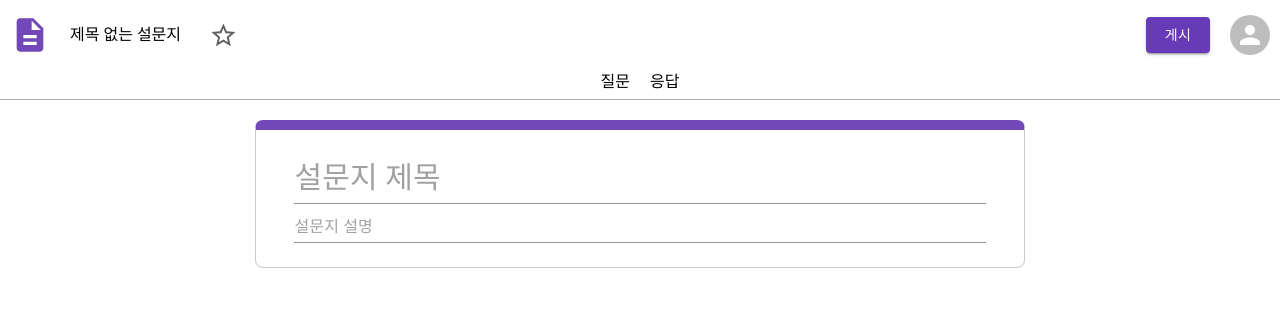
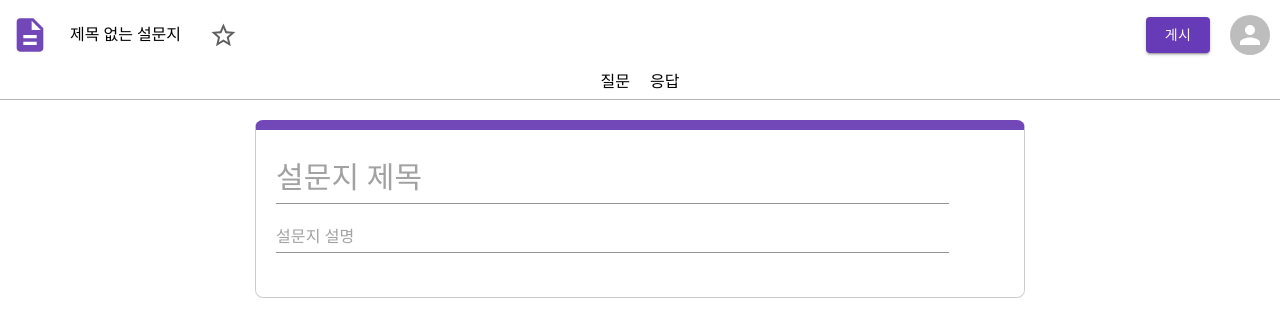
Before and after one commit to priestone/google_form, a React (Create React App) app: page /#/edit in a window 1280 px wide. Shown: the top 336 px of the page. Built offline with nearby package versions, Linux system fonts and the light colour scheme.

Commit message:
Toggle setting

```diff
--- a/src/pages/Edit.tsx
+++ b/src/pages/Edit.tsx
@@ -1,7 +1,14 @@
 import styled from "styled-components";
 import Header from "../components/Header";
-import { TextField } from "@mui/material";
+import { TextField, ToggleButton, ToggleButtonGroup } from "@mui/material";
+import FormatBoldIcon from "@mui/icons-material/FormatBold";
+import FormatItalicIcon from "@mui/icons-material/FormatItalic";
+import FormatUnderlinedIcon from "@mui/icons-material/FormatUnderlined";
+import React from "react";
 
+// --------------------------------------------------
+// styled-components
+// --------------------------------------------------
 const Container = styled.div``;
 
 const Wrap = styled.div`
@@ -11,42 +18,144 @@ const Wrap = styled.div`
 
 const TitleWrap = styled.div`
   width: 100%;
-  height: auto;
   padding-top: 22px;
   padding-bottom: 24px;
-  /* background-color: gray; */
   border: 1px solid rgba(0, 0, 0, 0.2);
   border-radius: 8px;
   border-top: 10px solid rgb(114, 72, 185);
   display: flex;
-  align-items: center;
-  justify-content: start;
   flex-direction: column;
+  padding-left: 20px;
+`;
+
+// (1) 제목과 토글 버튼을 묶을 컨테이너
+const TitleFieldContainer = styled.div`
+  position: relative;
+  margin-bottom: 20px;
+`;
+
+// (2) 설명과 토글 버튼을 묶을 컨테이너
+const DescFieldContainer = styled.div`
+  position: relative;
+  margin-bottom: 20px;
 `;
 
 const QuestionWrap = styled.div``;
 
+// --------------------------------------------------
+// 컴포넌트
+// --------------------------------------------------
 const Edit = () => {
+  // 1) 토글 상태 (서로 독립)
+  const [titleFormats, setTitleFormats] = React.useState<string[]>([]);
+  const [descFormats, setDescFormats] = React.useState<string[]>([]);
+
+  // 2) 컨테이너 ref (제목/설명 따로)
+  const titleRef = React.useRef<HTMLDivElement>(null);
+  const descRef = React.useRef<HTMLDivElement>(null);
+
+  // 3) 포커스(활성) 상태 (서로 독립)
+  const [isTitleActive, setIsTitleActive] = React.useState(false);
+  const [isDescActive, setIsDescActive] = React.useState(false);
+
+  // 4) 토글 변경 핸들러
+  const handleTitleFormat = (
+    event: React.MouseEvent<HTMLElement>,
+    newFormats: string[]
+  ) => {
+    setTitleFormats(newFormats);
+  };
+
+  const handleDescFormat = (
+    event: React.MouseEvent<HTMLElement>,
+    newFormats: string[]
+  ) => {
+    setDescFormats(newFormats);
+  };
+
+  // --------------------------------------------------
+  // [Outside Click] 감지해서 포커스 해제 처리
+  // --------------------------------------------------
+  React.useEffect(() => {
+    function handleClickOutside(event: MouseEvent) {
+      const target = event.target as HTMLElement;
+
+      // Title 영역 밖 클릭 시
+      if (titleRef.current && !titleRef.current.contains(target)) {
+        setIsTitleActive(false);
+      }
+      // Desc 영역 밖 클릭 시
+      if (descRef.current && !descRef.current.contains(target)) {
+        setIsDescActive(false);
+      }
+    }
+
+    document.addEventListener("mousedown", handleClickOutside);
+    return () => {
+      document.removeEventListener("mousedown", handleClickOutside);
+    };
+  }, []); // 한 번만 등록
+
   return (
     <Container>
       <Header />
       <Wrap>
         <TitleWrap>
+          {/*
+            -----------------------------------------
+             (A) 제목 Field + 토글
+             - 같은 div 안에 묶고, ref 달기
+            -----------------------------------------
+          */}
+          <TitleFieldContainer ref={titleRef}>
             <TextField
               variant="standard"
               placeholder="설문지 제목"
+              // onFocus만 사용, 여기서 활성화
+              onFocus={() => setIsTitleActive(true)}
+              // onBlur 제거
               inputProps={{ style: { fontSize: 30 } }}
               sx={{
                 width: "90%",
-              marginBottom: "10px",
                 "& .MuiInput-underline:after": {
                   borderBottomColor: "rgb(114, 72, 185)",
                 },
               }}
-          ></TextField>
+            />
+            {/*
+              isTitleActive가 true면 토글 표시
+            */}
+            {isTitleActive && (
+              <ToggleButtonGroup
+                value={titleFormats}
+                onChange={handleTitleFormat}
+                aria-label="title text formatting"
+                style={{ marginTop: "10px" }} // 여백
+              >
+                <ToggleButton value="bold" aria-label="bold">
+                  <FormatBoldIcon />
+                </ToggleButton>
+                <ToggleButton value="italic" aria-label="italic">
+                  <FormatItalicIcon />
+                </ToggleButton>
+                <ToggleButton value="underlined" aria-label="underlined">
+                  <FormatUnderlinedIcon />
+                </ToggleButton>
+              </ToggleButtonGroup>
+            )}
+          </TitleFieldContainer>
+
+          {/*
+            -----------------------------------------
+             (B) 설명 Field + 토글
+             - 같은 div 안에 묶고, ref 달기
+            -----------------------------------------
+          */}
+          <DescFieldContainer ref={descRef}>
             <TextField
               variant="standard"
               placeholder="설문지 설명"
+              onFocus={() => setIsDescActive(true)}
               inputProps={{ style: { fontSize: 16 } }}
               size="small"
               sx={{
@@ -55,7 +164,26 @@ const Edit = () => {
                   borderBottomColor: "rgb(114, 72, 185)",
                 },
               }}
-          ></TextField>
+            />
+            {isDescActive && (
+              <ToggleButtonGroup
+                value={descFormats}
+                onChange={handleDescFormat}
+                aria-label="desc text formatting"
+                style={{ marginTop: "10px" }}
+              >
+                <ToggleButton value="bold" aria-label="bold">
+                  <FormatBoldIcon />
+                </ToggleButton>
+                <ToggleButton value="italic" aria-label="italic">
+                  <FormatItalicIcon />
+                </ToggleButton>
+                <ToggleButton value="underlined" aria-label="underlined">
+                  <FormatUnderlinedIcon />
+                </ToggleButton>
+              </ToggleButtonGroup>
+            )}
+          </DescFieldContainer>
         </TitleWrap>
         <QuestionWrap></QuestionWrap>
       </Wrap>
```
Lines whose indentation alone changed are shown as unchanged.
